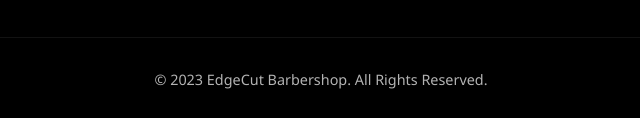
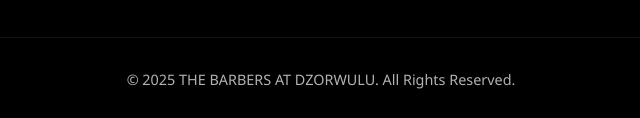
Before and after one commit to flyingwithgm/Dzor, a plain HTML site: page index.html in a window 1280 px wide. Shown: the part 6939-7057 px from the top of the page, 319-959 px from the left. Drawn offline with Linux system fonts and the light colour scheme.

Commit message:
Update index.html

```diff
--- a/index.html
+++ b/index.html
@@ -3,7 +3,7 @@
 <head>
     <meta charset="UTF-8">
     <meta name="viewport" content="width=device-width, initial-scale=1.0">
-    <title>EdgeCut Barbershop - Premium Experience</title>
+    <title>THE BARBERS @ DZORWULU- Premium Experience</title>
     <!-- Font Awesome CDN for icons -->
     <link rel="stylesheet" href="https://cdnjs.cloudflare.com/ajax/libs/font-awesome/6.4.0/css/all.min.css">
     <style>
@@ -1851,7 +1851,7 @@
                 </div>
             </div>
             <div class="copyright">
-                &copy; 2023 EdgeCut Barbershop. All Rights Reserved.
+                &copy; 2025 THE BARBERS AT DZORWULU. All Rights Reserved.
             </div>
         </div>
     </footer>
```
